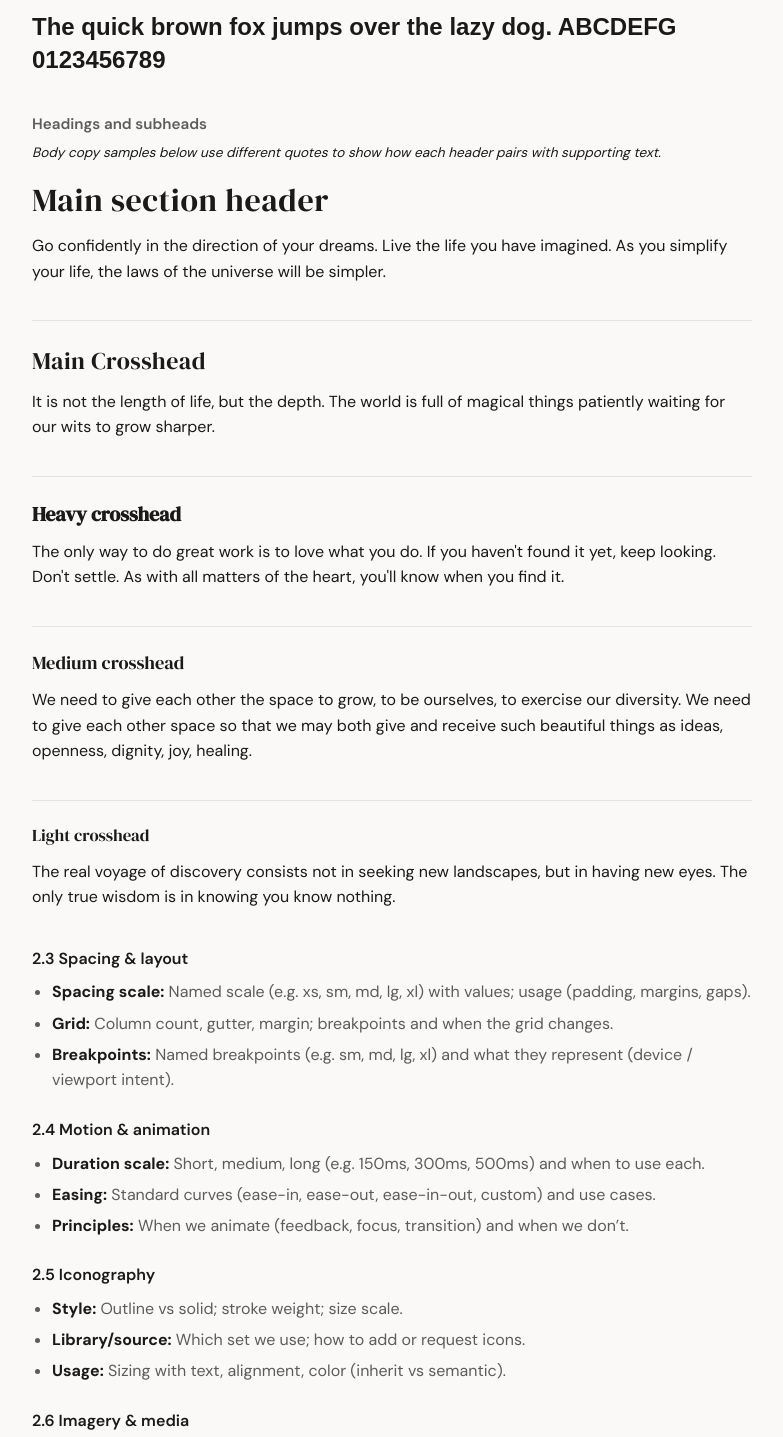
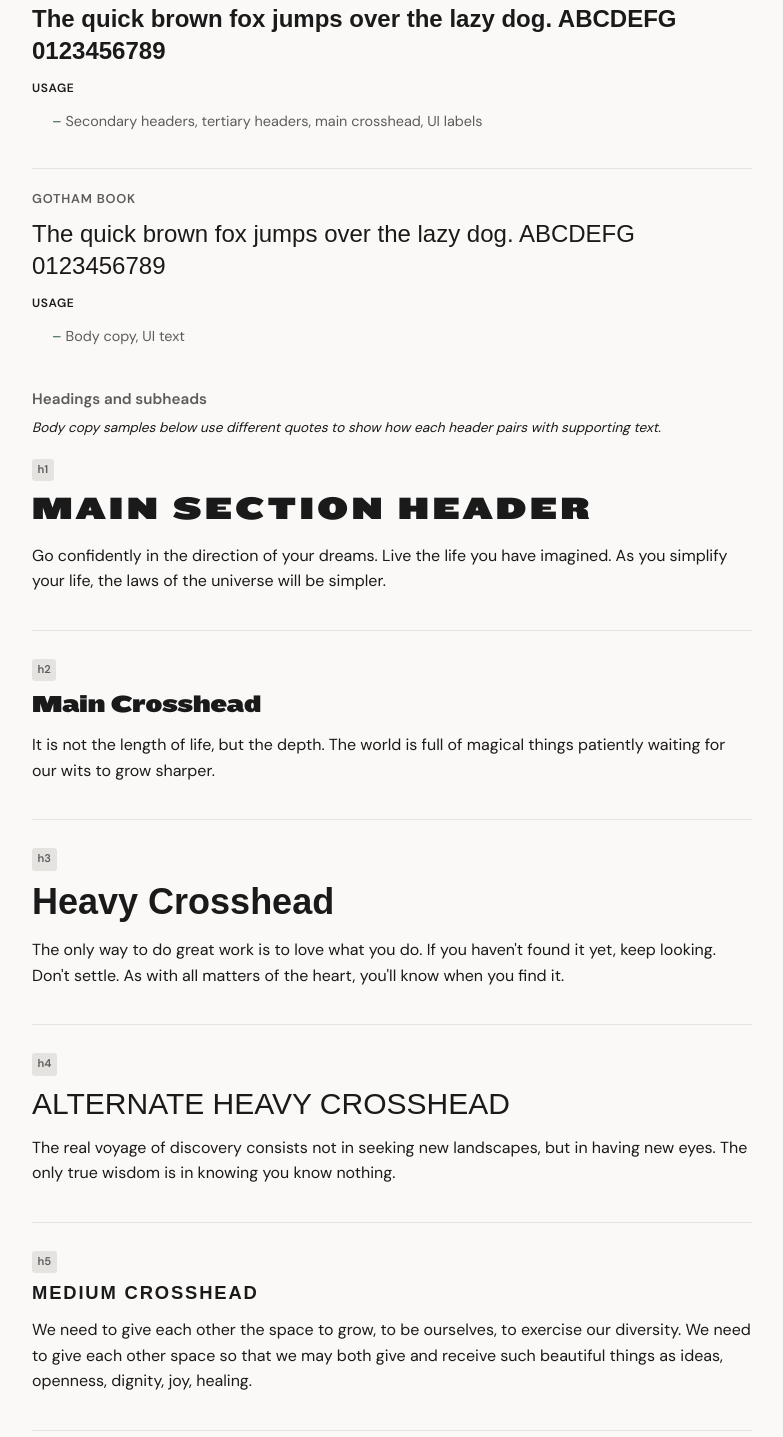
Before and after one commit to JFuller3000/grubby-galaxy, an Astro site: page /design-system/documentation in a window 1280 px wide. Shown: the part 2065-3502 px from the top of the page, without its empty margins (382-1165 px from the left). Built offline with nearby package versions, Linux system fonts and the light colour scheme; Astro itself is replaced by a stand-in of ours; a web font is replaced by a local one.

Commit message:
add headers

```diff
--- a/src/pages/design-system/documentation.astro
+++ b/src/pages/design-system/documentation.astro
@@ -445,6 +445,33 @@
 				margin-bottom: 0.5rem;
 			}
 
+			.doc-font-usage-label {
+				font-size: 0.75rem;
+				font-weight: 600;
+				text-transform: uppercase;
+				letter-spacing: 0.05em;
+				color: var(--color-muted);
+				margin: 0.75rem 0 0.35rem;
+			}
+
+			.doc-font-usage {
+				list-style: none;
+				margin: 0;
+				padding: 0;
+				font-size: 0.9rem;
+				color: var(--color-muted);
+				line-height: 1.5;
+			}
+
+			.doc-font-usage li {
+				margin-bottom: 0.2rem;
+			}
+
+			.doc-font-usage li::before {
+				content: "– ";
+				color: var(--color-accent);
+			}
+
 			.doc-font-knockout-94,
 			.doc-font-knockout-47,
 			.doc-font-gotham-book,
@@ -496,6 +523,18 @@
 				padding-bottom: 0;
 			}
 
+			.doc-header-level {
+				display: inline-block;
+				font-size: 0.7rem;
+				font-weight: 600;
+				font-family: var(--font-sans);
+				color: var(--color-muted);
+				background: var(--color-border);
+				padding: 0.2em 0.5em;
+				border-radius: 3px;
+				margin-bottom: 0.5rem;
+			}
+
 			.doc-header-body {
 				font-family: var(--font-sans);
 				font-size: 1rem;
@@ -508,37 +547,54 @@
 			.doc-header-main,
 			.doc-header-heavy,
 			.doc-header-medium,
-			.doc-header-light {
+			.doc-header-light,
+			.doc-header-alt-heavy {
 				font-family: var(--font-serif);
 				margin: 0;
 				line-height: 1.3;
 			}
 
 			.doc-header-section {
+				font-family: "Knockout 94", sans-serif;
 				font-size: 2rem;
 				font-weight: 400;
-				letter-spacing: 0.02em;
+				text-transform: uppercase;
+				letter-spacing: 0.12em;
 			}
 
 			.doc-header-main {
+				font-family: "Knockout 94", sans-serif;
 				font-size: 1.5rem;
 				font-weight: 400;
-				letter-spacing: 0.02em;
+				text-transform: capitalize;
 			}
 
 			.doc-header-heavy {
-				font-size: 1.25rem;
+				font-family: "Knockout 47", sans-serif;
+				font-size: 2.25rem; /* 4xl */
+				font-weight: 700;
+				text-transform: capitalize;
+			}
+
+			.doc-header-medium {
+				font-family: "Gotham Bold", Gotham, sans-serif;
+				font-size: 1.15rem;
+				font-weight: 700;
+				text-transform: uppercase;
+				letter-spacing: 0.1em;
+			}
+
+			.doc-header-light {
+				font-family: "Gotham Bold", Gotham, sans-serif;
+				font-size: 1.15rem;
 				font-weight: 700;
 			}
 
-			.doc-header-medium {
-				font-size: 1.15rem;
-				font-weight: 500;
-			}
-
-			.doc-header-light {
-				font-size: 1.05rem;
-				font-weight: 300;
+			.doc-header-alt-heavy {
+				font-family: "Gotham Book", Gotham, sans-serif;
+				font-size: 1.875rem; /* 3xl */
+				font-weight: 400;
+				text-transform: uppercase;
 			}
 
 			.doc p {
@@ -850,18 +906,34 @@
 					<div class="doc-font-sample">
 						<span class="doc-font-label">Knockout 94</span>
 						<p class="doc-font-knockout-94">The quick brown fox jumps over the lazy dog. ABCDEFG 0123456789</p>
+						<p class="doc-font-usage-label">Usage</p>
+						<ul class="doc-font-usage">
+							<li>Primary headers, secondary headers, page titles</li>
+						</ul>
 					</div>
 					<div class="doc-font-sample">
 						<span class="doc-font-label">Knockout 47</span>
 						<p class="doc-font-knockout-47">The quick brown fox jumps over the lazy dog. ABCDEFG 0123456789</p>
+						<p class="doc-font-usage-label">Usage</p>
+						<ul class="doc-font-usage">
+							<li>Secondary headers, heavy crosshead</li>
+						</ul>
+					</div>
+					<div class="doc-font-sample">
+						<span class="doc-font-label">Gotham Bold</span>
+						<p class="doc-font-gotham-bold">The quick brown fox jumps over the lazy dog. ABCDEFG 0123456789</p>
+						<p class="doc-font-usage-label">Usage</p>
+						<ul class="doc-font-usage">
+							<li>Secondary headers, tertiary headers, main crosshead, UI labels</li>
+						</ul>
 					</div>
 					<div class="doc-font-sample">
 						<span class="doc-font-label">Gotham Book</span>
 						<p class="doc-font-gotham-book">The quick brown fox jumps over the lazy dog. ABCDEFG 0123456789</p>
-					</div>
-					<div class="doc-font-sample">
-						<span class="doc-font-label">Gotham Bold</span>
-						<p class="doc-font-gotham-bold">The quick brown fox jumps over the lazy dog. ABCDEFG 0123456789</p>
+						<p class="doc-font-usage-label">Usage</p>
+						<ul class="doc-font-usage">
+							<li>Body copy, UI text</li>
+						</ul>
 					</div>
 				</div>
 
@@ -869,22 +941,32 @@
 				<p class="doc-typography-note">Body copy samples below use different quotes to show how each header pairs with supporting text.</p>
 				<div class="doc-headers">
 					<div class="doc-header-sample">
+						<span class="doc-header-level" aria-label="Heading level">h1</span>
 						<p class="doc-header-section">Main section header</p>
 						<p class="doc-header-body">Go confidently in the direction of your dreams. Live the life you have imagined. As you simplify your life, the laws of the universe will be simpler.</p>
 					</div>
 					<div class="doc-header-sample">
+						<span class="doc-header-level" aria-label="Heading level">h2</span>
 						<p class="doc-header-main">Main Crosshead</p>
 						<p class="doc-header-body">It is not the length of life, but the depth. The world is full of magical things patiently waiting for our wits to grow sharper.</p>
 					</div>
 					<div class="doc-header-sample">
+						<span class="doc-header-level" aria-label="Heading level">h3</span>
 						<p class="doc-header-heavy">Heavy crosshead</p>
 						<p class="doc-header-body">The only way to do great work is to love what you do. If you haven't found it yet, keep looking. Don't settle. As with all matters of the heart, you'll know when you find it.</p>
 					</div>
 					<div class="doc-header-sample">
+						<span class="doc-header-level" aria-label="Heading level">h4</span>
+						<p class="doc-header-alt-heavy">Alternate heavy crosshead</p>
+						<p class="doc-header-body">The real voyage of discovery consists not in seeking new landscapes, but in having new eyes. The only true wisdom is in knowing you know nothing.</p>
+					</div>
+					<div class="doc-header-sample">
+						<span class="doc-header-level" aria-label="Heading level">h5</span>
 						<p class="doc-header-medium">Medium crosshead</p>
 						<p class="doc-header-body">We need to give each other the space to grow, to be ourselves, to exercise our diversity. We need to give each other space so that we may both give and receive such beautiful things as ideas, openness, dignity, joy, healing.</p>
 					</div>
 					<div class="doc-header-sample">
+						<span class="doc-header-level" aria-label="Heading level">h6</span>
 						<p class="doc-header-light">Light crosshead</p>
 						<p class="doc-header-body">The real voyage of discovery consists not in seeking new landscapes, but in having new eyes. The only true wisdom is in knowing you know nothing.</p>
 					</div>
```
